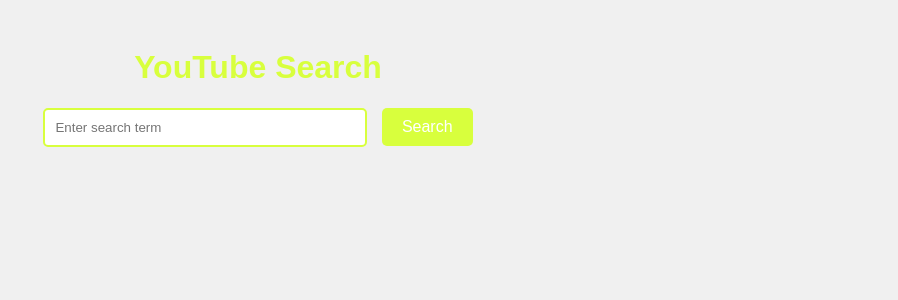
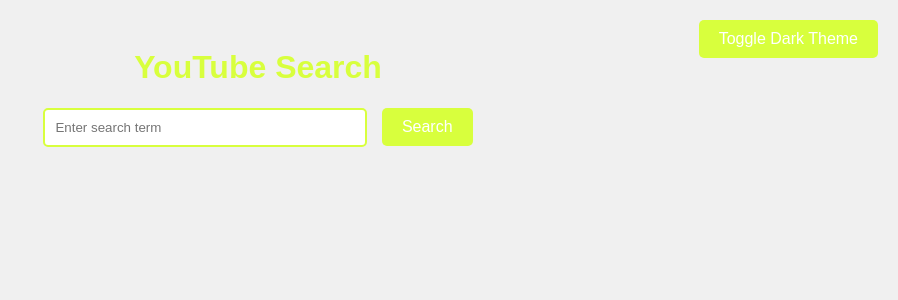
Before and after one commit to StrangeAJ/YTSurroundHunt, a Flask app: page / in a window 1280 px wide. Shown: the top 300 px of the page, without its empty margins (382-1280 px from the left). Run offline with Flask 3, Linux system fonts and the light colour scheme.

Commit message:
Added Dark Mode

```diff
--- a/app.py
+++ b/app.py
@@ -2,6 +2,8 @@
 import yt_dlp
 
 app = Flask(__name__)
+
+surround_formats = ['256', '258', '325', '327', '328', '338', '380']
 
 def search_youtube(query):
     ydl_opts = {
@@ -16,7 +18,7 @@
             audio_qualities = []
             for format in entry['formats']:
                 if format['vcodec'] == 'none':  # This format is audio-only
-                    if format['format_id'] in ['256', '258', '325', '327', '328', '338', '380']:
+                    if format['format_id'] in surround_formats:
                         audio_qualities.append([format['format_id'], f"{format['abr']}kbps"])
             if audio_qualities:
                 results.append({
--- a/templates/index.html
+++ b/templates/index.html
@@ -11,6 +11,7 @@
             color: #333;
             text-align: center;
             padding: 20px;
+            transition: background-color 0.3s, color 0.3s;
         }
         h1 {
             color: #d8ff3d;
@@ -54,91 +55,126 @@
             height: 20px;
             width: 0;
             background-color: #d8ff3d;
-            transition: width 0.5s;
+            transition: width 0.3s ease-in-out;
+        }
+        .dark-theme {
+            background-color: #333;
+            color: #f0f0f0;
+        }
+        .dark-theme h1 {
+            color: #d8ff3d;
+        }
+        .dark-theme input[type="text"] {
+            border: 2px solid #d8ff3d;
+        }
+        .dark-theme button {
+            background-color: #d8ff3d;
+            color: #333;
+        }
+        .dark-theme button:hover {
+            background-color: #fff23d;
+        }
+        .dark-theme .progress-bar {
+            background-color: #ff773d;
+        }
+        .dark-theme .progress-bar-inner {
+            background-color: #d8ff3d;
+        }
+        .toggle-theme-button {
+            position: absolute;
+            top: 20px;
+            right: 20px;
         }
     </style>
     <script>
         function showProgressBar() {
-            document.getElementById('progress-bar').style.display = 'block';
+            document.getElementById("progress-bar").style.display = "block";
         }
 
         function hideProgressBar() {
-            document.getElementById('progress-bar').style.display = 'none';
+            document.getElementById("progress-bar").style.display = "none";
         }
 
-        function updateProgressBar(progress) {
-            document.querySelector('.progress-bar-inner').style.width = progress + '%';
+        function updateProgress(count) {
+            const progressBar = document.querySelector('.progress-bar-inner');
+            const percentage = (count / 10) * 100;
+            progressBar.style.width = percentage + '%';
         }
 
-        async function searchYouTube(query) {
-            showProgressBar();
-            const response = await fetch('/search', {
-                method: 'POST',
-                headers: {
-                    'Content-Type': 'application/json'
-                },
-                body: JSON.stringify({ query })
-            });
-            const data = await response.json();
-            hideProgressBar();
-            displayResults(data);
+        function getSystemTheme() {
+            return window.matchMedia("(prefers-color-scheme: dark)").matches ? "dark" : "light";
         }
 
-        function displayResults(data) {
-            const resultsContainer = document.getElementById('results');
-            resultsContainer.innerHTML = '';
-            data.forEach(item => {
-                updateProgressBar(item.progress);
-                item.results.forEach(result => {
-                    const resultElement = document.createElement('div');
-                    resultElement.innerHTML = `
-                        <h3>
-                            <a href="${result.url}" target="_blank">
-                                <img src="https://www.youtube.com/s/desktop/6b8b1b0d/img/favicon_32x32.png" alt="YouTube" class="youtube-logo">
-                            </a>
-                            ${result.title}
-                        </h3>
-                        <table border="1" style="margin: 0 auto;">
-                            <thead>
-                                <tr>
-                                    <th>Format ID</th>
-                                    <th>Audio Bitrate</th>
-                                </tr>
-                            </thead>
-                            <tbody>
-                                ${result.audio_qualities.map(quality => `
-                                    <tr>
-                                        <td>${quality[0]}</td>
-                                        <td>${quality[1]}</td>
-                                    </tr>
-                                `).join('')}
-                            </tbody>
-                        </table>
-                    `;
-                    resultsContainer.appendChild(resultElement);
-                });
-            });
+        function setTheme(theme) {
+            if (theme === "dark") {
+                document.body.classList.add("dark-theme");
+            } else {
+                document.body.classList.remove("dark-theme");
+            }
+            localStorage.setItem("theme", theme);
         }
 
-        document.addEventListener('DOMContentLoaded', () => {
-            const form = document.querySelector('form');
-            form.addEventListener('submit', event => {
-                event.preventDefault();
-                const query = form.querySelector('input[name="query"]').value;
-                searchYouTube(query);
+        function toggleTheme() {
+            const currentTheme = localStorage.getItem("theme") || getSystemTheme();
+            const newTheme = currentTheme === "dark" ? "light" : "dark";
+            setTheme(newTheme);
+        }
+
+        window.onload = function () {
+            hideProgressBar();
+            const savedTheme = localStorage.getItem("theme");
+            const theme = savedTheme || getSystemTheme();
+            setTheme(theme);
+            window.matchMedia("(prefers-color-scheme: dark)").addListener((e) => {
+                if (!localStorage.getItem("theme")) {
+                    setTheme(e.matches ? "dark" : "light");
+                }
             });
-        });
+        };
     </script>
 </head>
 <body>
     <h1>YouTube Search</h1>
-    <form method="post">
-        <input type="text" name="query" placeholder="Enter search term" required>
+    <button class="toggle-theme-button" onclick="toggleTheme()">Toggle Dark Theme</button>
+    <form method="post" onsubmit="showProgressBar()">
+        <input type="text" name="query" placeholder="Enter search term" required />
         <button type="submit">Search</button>
     </form>
     <div id="progress-bar" class="progress-bar">
         <div class="progress-bar-inner"></div>
     </div>
-    <div id="results"></div>
+    {% if results %}
+    <script>
+        updateProgress({{ results|length }});
+        setTimeout(() => {
+            hideProgressBar();
+        }, 500);
+    </script>
+    <h2>Search Results</h2>
+    {% for result in results %}
+    <h3>
+        <a href="{{ result.url }}" target="_blank">
+            <img src="https://www.youtube.com/s/desktop/6b8b1b0d/img/favicon_32x32.png" alt="YouTube" class="youtube-logo" />
+        </a>
+        {{ result.title }}
+    </h3>
+    <table border="1" style="margin: 0 auto">
+        <thead>
+            <tr>
+                <th>Format ID</th>
+                <th>Audio Bitrate</th>
+            </tr>
+        </thead>
+        <tbody>
+            {% for quality in result.audio_qualities %}
+            <tr>
+                <td>{{ quality[0] }}</td>
+                <td>{{ quality[1] }}</td>
+            </tr>
+            {% endfor %}
+        </tbody>
+    </table>
+    {% endfor %}
+    {% endif %}
 </body>
 </html>
```
